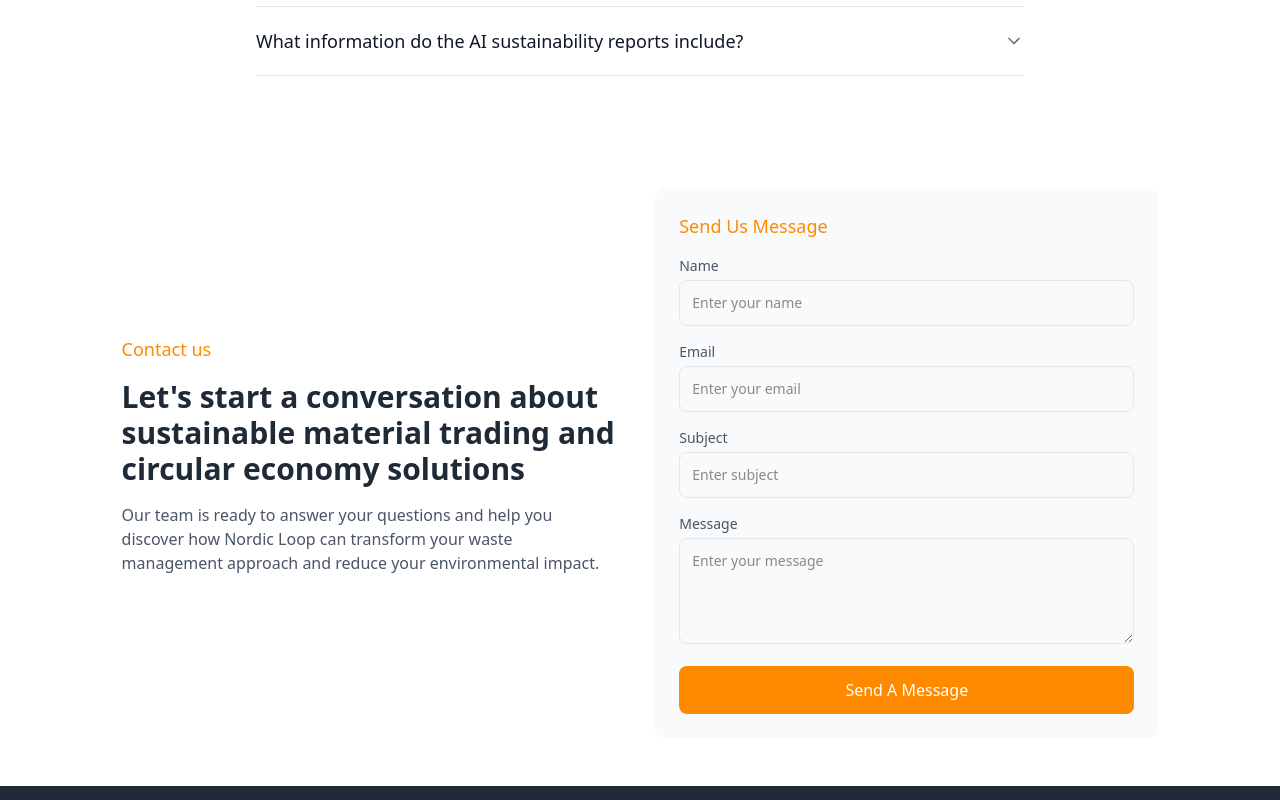
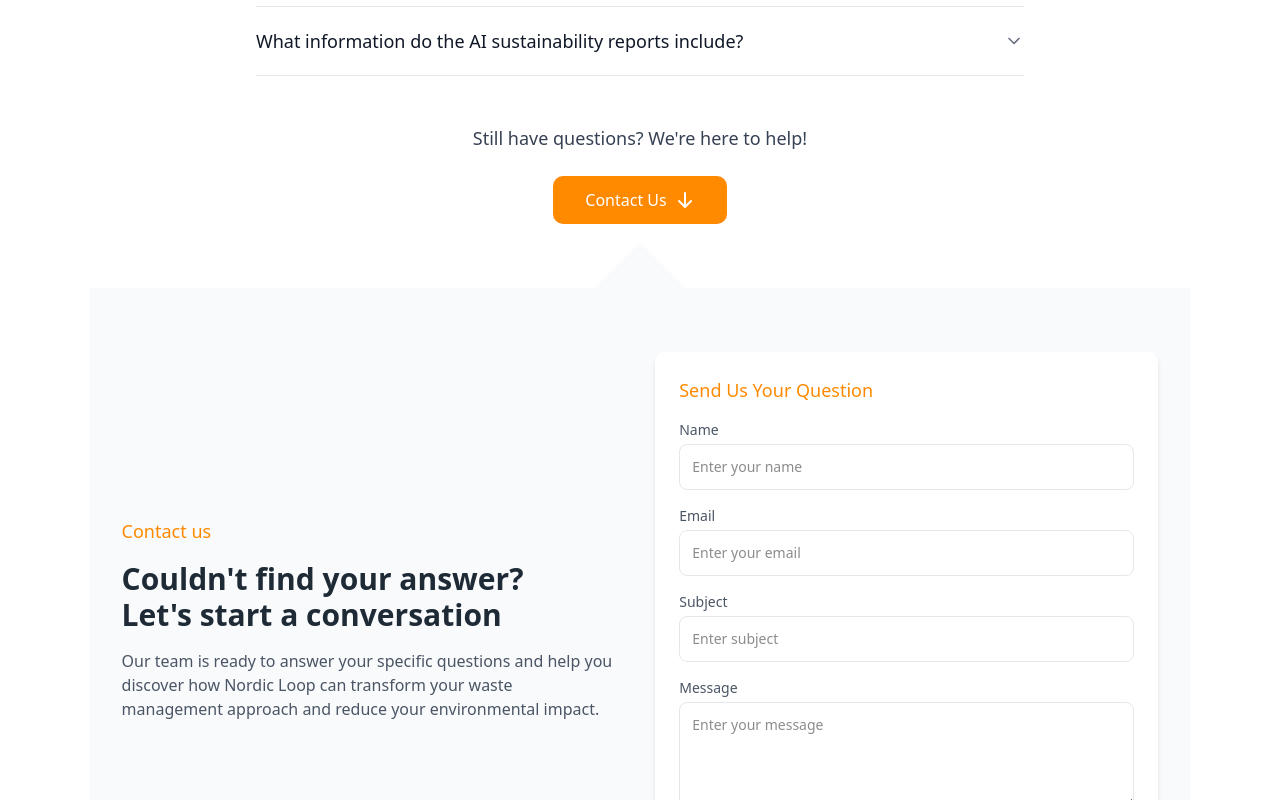
Before and after one commit to nordicloop-admin/front_end, a Next.js app: page / in a window 1280 px wide. Shown: the part 4780-5580 px from the top of the page. Built offline with nearby package versions, Linux system fonts and the light colour scheme; no server answers.

Commit message:
adding faq questions

```diff
--- a/src/components/sections/ContactFormSection.tsx
+++ b/src/components/sections/ContactFormSection.tsx
@@ -77,8 +77,8 @@ const ContactFormSection = () => {
   };
 
   return (
-    <section className="py-8 md:py-12 bg-white min-h-[600px] flex items-center">
-      <div className="mx-auto px-4 md:px-6 lg:px-8 w-full">
+    <section id="contact-section" className="py-12 md:py-16 bg-gray-50 min-h-[600px] flex items-center">
+      <div className="mx-auto px-4 md:px-6 lg:px-8 w-full max-w-7xl">
         <div className="flex flex-col md:flex-row gap-8 items-center">
           {/* Left side - Contact us text */}
           <div className="md:w-1/2 flex items-center self-stretch">
@@ -86,18 +86,18 @@ const ContactFormSection = () => {
               <h3 className="text-lg font-medium text-[#FF8A00] mb-4">Contact us</h3>
 
               <h2 className="text-2xl md:text-3xl font-semibold text-[#1E2A36] mb-4">
-                Let&apos;s start a conversation about<br/> sustainable material trading and<br/> circular economy solutions
+                Couldn&apos;t find your answer?<br/> Let&apos;s start a conversation
               </h2>
 
               <p className="text-sm md:text-base text-gray-600 mb-4">
-                Our team is ready to answer your questions and help you<br/> discover how Nordic Loop can transform your waste<br/> management approach and reduce your environmental impact.
+                Our team is ready to answer your specific questions and help you<br/> discover how Nordic Loop can transform your waste<br/> management approach and reduce your environmental impact.
               </p>
             </div>
           </div>
 
           {/* Right side - Contact form */}
-          <div className="md:w-1/2 bg-gray-50 p-6 rounded-lg self-stretch">
-            <h3 className="text-lg font-medium text-[#FF8A00] mb-4">Send Us Message</h3>
+          <div className="md:w-1/2 bg-white p-6 rounded-lg shadow-md self-stretch">
+            <h3 className="text-lg font-medium text-[#FF8A00] mb-4">Send Us Your Question</h3>
 
             {/* Status message */}
             {submitStatus && (
--- a/src/components/sections/FAQSection.tsx
+++ b/src/components/sections/FAQSection.tsx
@@ -70,8 +70,18 @@ const FAQSection = () => {
     setOpenIndex(index === openIndex ? -1 : index);
   };
 
+  const scrollToContact = () => {
+    const contactSection = document.getElementById('contact-section');
+    if (contactSection) {
+      contactSection.scrollIntoView({ behavior: 'smooth' });
+    }
+  };
+
   return (
-    <section className="py-12 md:py-16 bg-white">
+    <section className="py-12 md:py-16 bg-white relative">
+      {/* Visual connector to contact section */}
+      <div className="absolute left-1/2 bottom-0 transform -translate-x-1/2 translate-y-1/2 w-16 h-16 bg-gray-50 rotate-45 z-10 hidden md:block"></div>
+
       <div className="max-w-7xl mx-auto px-4 sm:px-6 lg:px-8">
         <div className="text-center mb-12">
           <h2 className="text-3xl font-bold text-[#1E2A36] mb-4">Frequently Asked Questions</h2>
@@ -90,6 +100,22 @@ const FAQSection = () => {
               toggleOpen={() => toggleFAQ(index)}
             />
           ))}
+
+          {/* Transition element with CTA */}
+          <div className="mt-12 text-center">
+            <p className="text-lg text-gray-700 mb-6">
+              Still have questions? We're here to help!
+            </p>
+            <button
+              onClick={scrollToContact}
+              className="bg-[#FF8A00] text-white px-8 py-3 rounded-lg hover:bg-[#e67e00] transition-colors inline-flex items-center gap-2 font-medium"
+            >
+              Contact Us
+              <svg xmlns="http://www.w3.org/2000/svg" className="h-5 w-5" viewBox="0 0 20 20" fill="currentColor">
+                <path fillRule="evenodd" d="M16.707 10.293a1 1 0 010 1.414l-6 6a1 1 0 01-1.414 0l-6-6a1 1 0 111.414-1.414L9 14.586V3a1 1 0 012 0v11.586l4.293-4.293a1 1 0 011.414 0z" clipRule="evenodd" />
+              </svg>
+            </button>
+          </div>
         </div>
       </div>
     </section>
```
